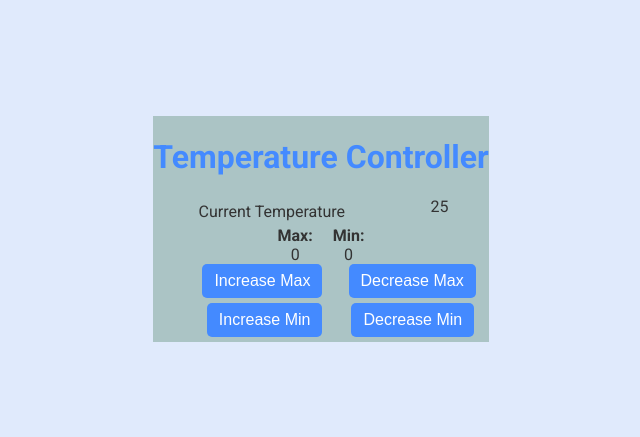
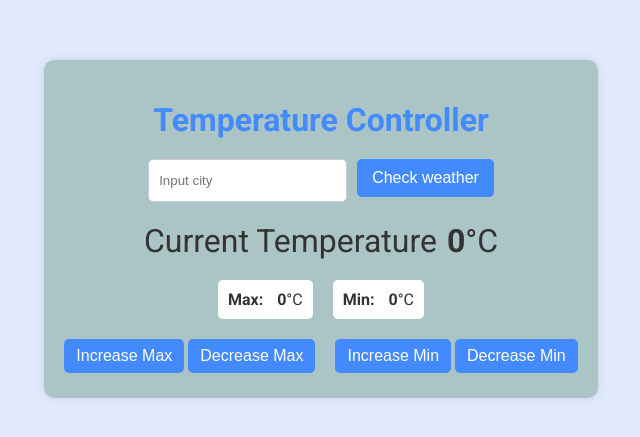
Before and after one commit to idkuanymore/storage_project, a website: page index.html in a window 1280 px wide. Shown: the part 171-608 px from the top of the page, without its empty margins (319-959 px from the left). Drawn offline with Linux system fonts and the light colour scheme.

Commit message:
controller with api

```diff
--- a/data.json
+++ /dev/null
@@ -1,5 +0,0 @@
-{
-  "currentTemperature": 25,
-  "maxTemperature": 45,
-  "minTemperature": 14
-}
--- a/index.html
+++ b/index.html
@@ -1,5 +1,4 @@
 <!DOCTYPE html>
-
 <html lang="en">
 <head>
   <meta charset="UTF-8">
@@ -13,32 +12,34 @@
 <body>
     <div class="main_field">
         <h1 class="module-title">Temperature Controller</h1>
-        <div class="first">
+        <div class="input-container">
+          <input type="text" id="cityInput" placeholder="Input city">
+          <button id="getWeather">Check weather</button>
+        </div>
+        <div class="temp-container">
             <div class="curr_temp">Current Temperature</div>
-            <span id="currentTemperature" class="temp-value">0</span>
+            <span id="currentTemperature" class="temp-value">0</span>°C
         </div>
         <div class="limits">
           <div class="limit-item">
             <strong>Max:</strong>
-          <span id="max-temperature" class="temp-value">0</span>
+            <span id="max-temperature" class="temp-value">0</span>°C
           </div>
           <div class="limit-item">
             <strong>Min:</strong>
-          <span id="min-temperature"class="temp-value">0</span>
+            <span id="min-temperature" class="temp-value">0</span>°C
           </div>
         </div>
-        <div class="second">
-            <div class="max_temp"></div>
-            <button id="increase-temperature-max">Increase Max</button>
-            <button id="decrease-temperature-max">Decrease Max</button>
+        <div class="controls">
+            <div class="control-group">
+                <button id="increase-temperature-max">Increase Max</button>
+                <button id="decrease-temperature-max">Decrease Max</button>
+            </div>
+            <div class="control-group">
+                <button id="increase-temperature-min">Increase Min</button>
+                <button id="decrease-temperature-min">Decrease Min</button>
+            </div>
         </div>
-
-        <div class="third">
-            <div class="min_temp"></div>
-            <button id="increase-temperature-min">Increase Min</button>
-            <button id="decrease-temperature-min">Decrease Min</button>
-        </div>
-
     </div>
     <script src="main.js"></script>
 </body>
--- a/main.js
+++ b/main.js
@@ -1,47 +1,39 @@
-var CURRENT_MIN = 0
-var CURRENT_MAX = 0
+const apiKey = '43e8105d22c7842f9ba09846d5091b84'; // OPENWEATHER API
+const currentTemperatureDisplay = document.getElementById('currentTemperature');
+const cityInput = document.getElementById('cityInput');
+const getWeatherButton = document.getElementById('getWeather');
+let CURRENT_MIN = 0;
+let CURRENT_MAX = 0;
+const maxTempDisplay = document.getElementById('max-temperature');
+const minTempDisplay = document.getElementById('min-temperature');
 
-let curr_temp = document.querySelector('#currentTemperature')
+// Handler max/min
+const handleTempChange = (elementId, value) => {
+  const tempDisplay = document.getElementById(elementId);
+  tempDisplay.textContent = value;
+};
 
-async function loadTemperatureData() {
+document.getElementById('increase-temperature-max').addEventListener('click', () => handleTempChange('max-temperature', ++CURRENT_MAX));
+document.getElementById('decrease-temperature-max').addEventListener('click', () => handleTempChange('max-temperature', --CURRENT_MAX));
+document.getElementById('increase-temperature-min').addEventListener('click', () => handleTempChange('min-temperature', ++CURRENT_MIN));
+document.getElementById('decrease-temperature-min').addEventListener('click', () => handleTempChange('min-temperature', --CURRENT_MIN));
+
+maxTempDisplay.textContent = CURRENT_MAX;
+minTempDisplay.textContent = CURRENT_MIN;
+// request to api
+getWeatherButton.addEventListener('click', async () => {
+  const city = cityInput.value;
+  if (city) {
     try {
-      const response = await fetch('data.json');
+      const response = await fetch(`https://api.openweathermap.org/data/2.5/weather?q=${city}&appid=${apiKey}&units=metric`);
+      if (!response.ok) {
+        throw new Error(`HTTP error! status: ${response.status}`);
+      }
       const data = await response.json();
-      let curr_temp = document.querySelector('#currentTemperature')
-      curr_temp.textContent = data.currentTemperature
+      currentTemperatureDisplay.textContent = data.main.temp.toFixed(1);
     } catch (error) {
-      console.error('Ошибка:', error);
+      console.error('Error fetching weather data:', error);
+      currentTemperatureDisplay.textContent = 'Ошибка';
     }
   }
-
-loadTemperatureData()
-setInterval(loadTemperatureData, 5);
-
-let max_temp = document.querySelector('#max-temperature')
-max_temp.innerHTML = CURRENT_MAX
-
-  let min_temp = document.querySelector('#min-temperature')
-  min_temp.innerHTML = CURRENT_MIN
-
-
-document.querySelector('#increase-temperature-max').addEventListener('click', function() {
-    CURRENT_MAX+=1
-    max_temp.innerHTML = CURRENT_MAX
-})
-
-document.querySelector('#decrease-temperature-max').addEventListener('click', function() {
-    CURRENT_MAX-=1
-    max_temp.innerHTML = CURRENT_MAX
-})
-
-document.querySelector('#increase-temperature-min').addEventListener('click', function() {
-    CURRENT_MIN+=1
-    min_temp.innerHTML = CURRENT_MIN
-})
-
-document.querySelector('#decrease-temperature-min').addEventListener('click', function() {
-    CURRENT_MIN-=1
-    min_temp.innerHTML = CURRENT_MIN
-})
-
-// проверка значений curr min curr max
+});
--- a/style.css
+++ b/style.css
@@ -1,6 +1,6 @@
 body {
   font-family: 'Roboto', sans-serif;
-  background-color: #e0eafc; /* Light blue-gray */
+  background-color: #e0eafc;
   color: #333;
   margin: 0;
   display: flex;
@@ -9,90 +9,84 @@ body {
   min-height: 100vh;
 }
 
-
-.module-title {
-  font-size: 2em;
-  color: #448aff; /* Blue accent */
-}
-
-.main_field{
+.main_field {
     background-color: rgb(171, 196, 197);
     display: grid;
     grid-template-columns: 1fr;
     grid-template-rows: auto auto auto auto auto;
-
+    text-align: center; /* Text on center */
+    padding: 20px;
+    border-radius: 10px; /* Rounded angles */
+    box-shadow: 0 0 10px rgba(0, 0, 0, 0.1); /* shadows */
 }
 
-.first{
-    display:flex;
-    flex-direction: row;
-    justify-content: space-around;
+.module-title {
+  font-size: 2em;
+  color: #448aff;
+  margin-bottom: 20px;
 }
 
-.second{
-    display:flex;
-    flex-direction: row;
-    justify-content: space-around;
+.input-container {
+  display: flex;
+  justify-content: center;
+  margin-bottom: 20px;
 }
 
-.third{
-    display:flex;
-    flex-direction: row;
-    justify-content: space-around;
+.input-container input {
+    padding: 10px;
+    border: 1px solid #ccc;
+    border-radius: 5px;
+    margin-right: 10px;
 }
 
-.max_temp{
-    display: grid;
-  padding: 5px;
+.input-container button {
+    padding: 10px 15px;
+}
+
+.temp-container {
+    display: flex;
+    justify-content: center;
+    font-size: 2em;
+    margin-bottom: 20px;
 }
 
 .temp-value {
-  display: block;
-  text-align: center;
+  font-weight: bold;
+  margin-left: 10px;
 }
+
+
 .limits {
   display: flex;
   justify-content: center;
   gap: 20px;
+  margin-bottom: 20px;
 }
+
 .limit-item {
   text-align: center;
-  background-color: FFFFF
-  ;
+  background-color: white;
   border-radius: 5px;
+  padding: 10px;
 }
 
-.add_temp{
-    display: grid;
-  padding: 5px;
+.controls {
+    display: flex;
+    justify-content: center;
+    gap: 20px;
 }
 
-.rem_temp{
-    display: grid;
-  padding: 5px;
-}
-
-.min_temp{
-    display: grid;
-  padding: 5px;
-}
-
-.curr_temp{
-    display: grid;
-  padding: 5px;
-}
-.controls {
-    display: flex;
-    justify-content: space-around;
+.control-group {
+    text-align: center;
 }
 
 button {
-  font-size: 1em; /* Reduced size for better layout */
+  font-size: 1em;
   padding: 8px 12px;
   border: none;
-  background-color: #448aff; /* Blue accent */
+  background-color: #448aff;
   color: white;
   border-radius: 5px;
   cursor: pointer;
-  margin-bottom: 5px; /* Add space between buttons in a column */
+  margin-bottom: 5px;
 }
```
Also changed, not shown: server.js (deleted, +0 -28 lines).
